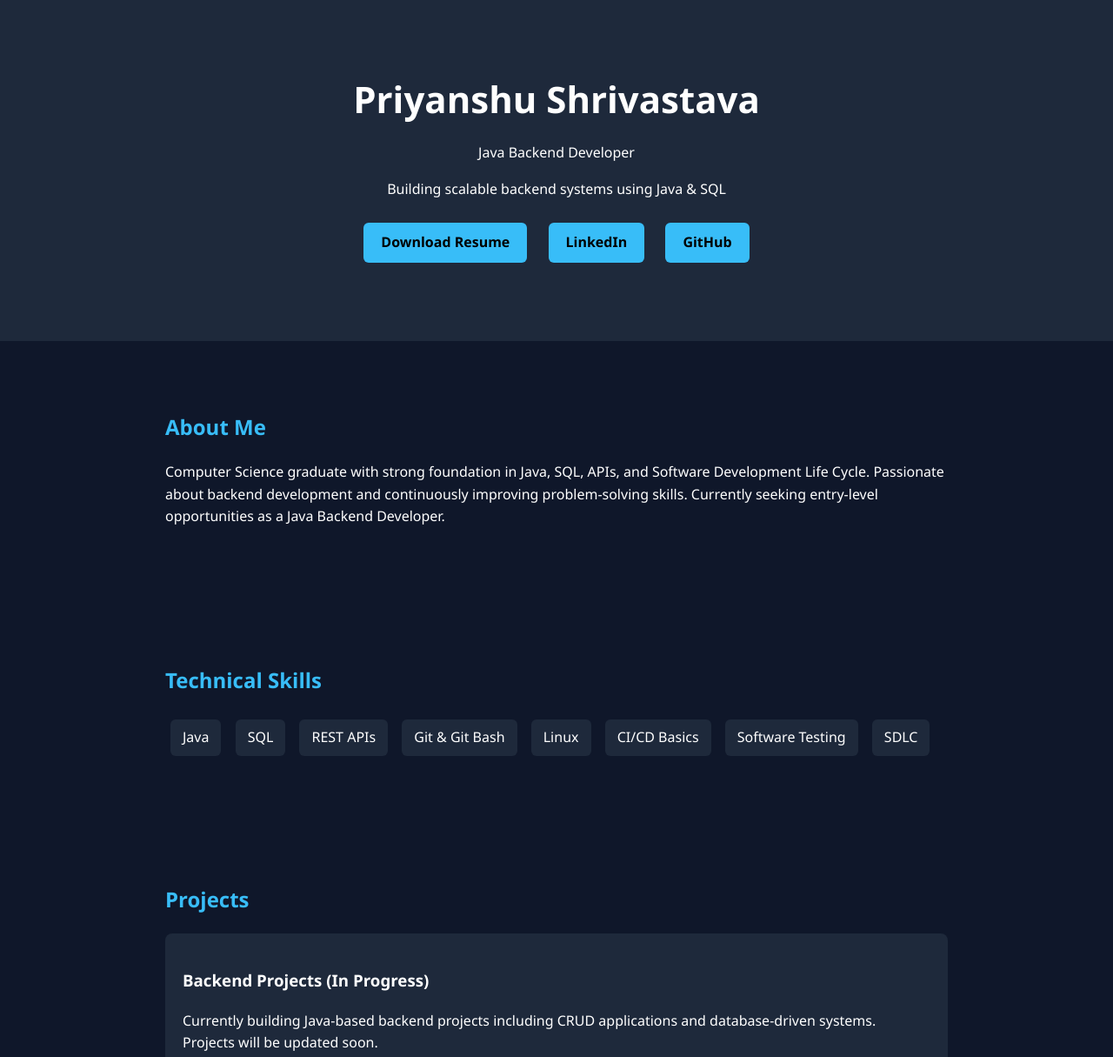
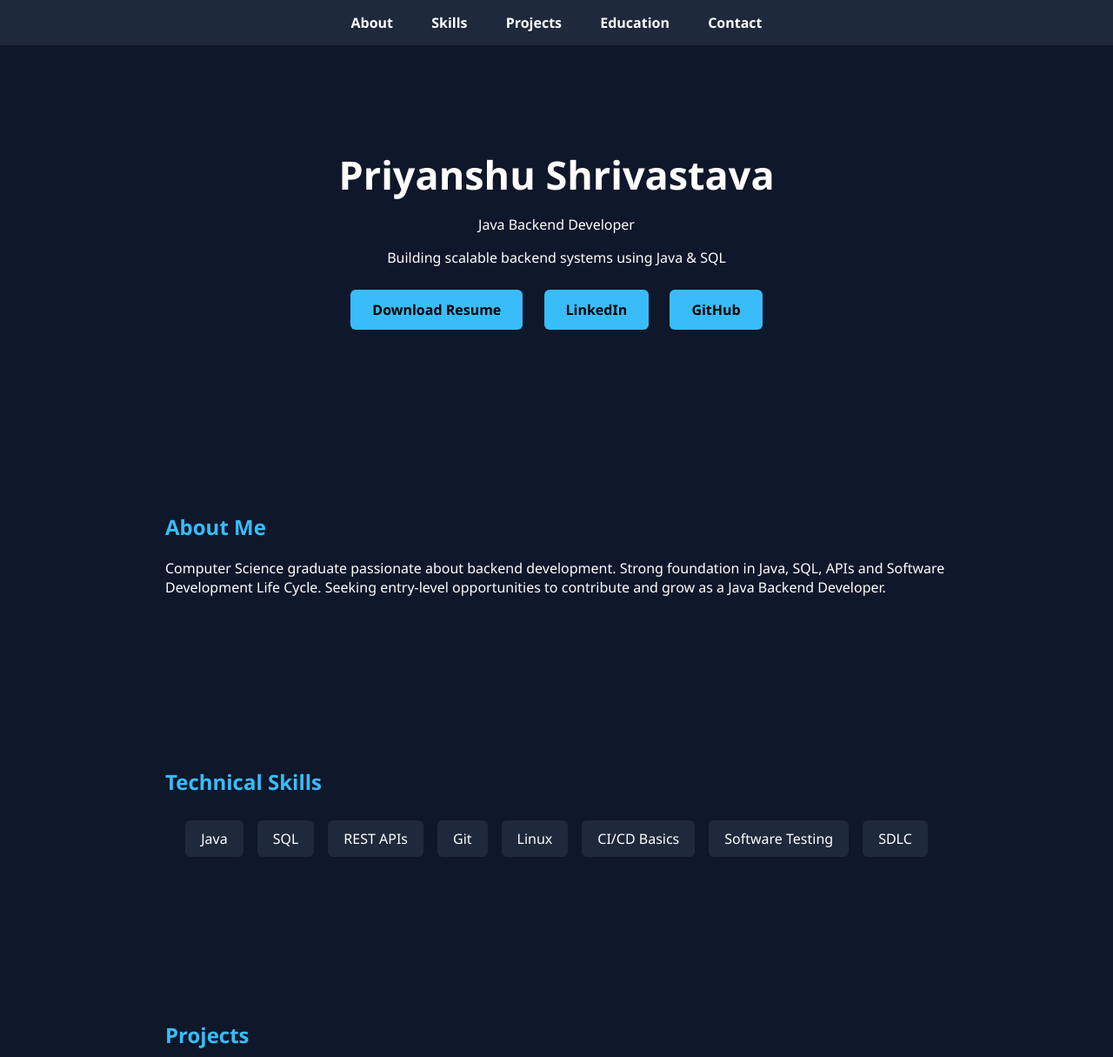
Before and after one commit to Priyanshu1290/Priyanshu-Portfolio, a plain HTML site: page index.html in a window 1280 px wide. Shown: the top 1215 px of the page at 87% size. Drawn offline with Linux system fonts and the light colour scheme.

Commit message:
Modern portfolio design upgrade

```diff
--- a/index.html
+++ b/index.html
@@ -4,28 +4,62 @@
 <title>Priyanshu Shrivastava | Java Backend Developer</title>
 <meta name="viewport" content="width=device-width, initial-scale=1.0">
 <style>
+
+html{
+scroll-behavior:smooth;
+}
+
 body{
 margin:0;
 font-family: 'Segoe UI', sans-serif;
 background:#0f172a;
 color:white;
-line-height:1.6;
 }
+
+nav{
+position:fixed;
+width:100%;
+background:#1e293b;
+padding:15px 0;
+text-align:center;
+z-index:1000;
+}
+
+nav a{
+color:white;
+margin:0 20px;
+text-decoration:none;
+font-weight:bold;
+}
+
+nav a:hover{
+color:#38bdf8;
+}
+
 header{
+padding:140px 20px 100px;
+text-align:center;
+}
+
+h1{
+font-size:45px;
+margin-bottom:10px;
+}
+
+h2{
+color:#38bdf8;
+margin-bottom:20px;
+}
+
+section{
 padding:80px 20px;
-text-align:center;
-background:#1e293b;
-}
-h1{font-size:42px;margin:0;}
-h2{color:#38bdf8;margin-bottom:20px;}
-section{
-padding:60px 20px;
 max-width:900px;
 margin:auto;
 }
+
 .btn{
 display:inline-block;
-padding:10px 20px;
+padding:12px 25px;
 margin:10px;
 background:#38bdf8;
 color:black;
@@ -34,56 +68,76 @@ border-radius:6px;
 font-weight:bold;
 transition:0.3s;
 }
+
 .btn:hover{
 background:white;
 }
+
+.skills{
+display:flex;
+flex-wrap:wrap;
+justify-content:center;
+}
+
 .skills span{
-display:inline-block;
 background:#1e293b;
-padding:8px 14px;
-margin:6px;
+padding:10px 18px;
+margin:8px;
 border-radius:6px;
 }
+
 .card{
 background:#1e293b;
-padding:20px;
+padding:25px;
 border-radius:8px;
-margin-bottom:20px;
+margin-bottom:25px;
 }
+
 footer{
 background:#1e293b;
 text-align:center;
 padding:20px;
 }
+
 </style>
 </head>
+
 <body>
+
+<nav>
+<a href="#about">About</a>
+<a href="#skills">Skills</a>
+<a href="#projects">Projects</a>
+<a href="#education">Education</a>
+<a href="#contact">Contact</a>
+</nav>
 
 <header>
 <h1>Priyanshu Shrivastava</h1>
 <p>Java Backend Developer</p>
 <p>Building scalable backend systems using Java & SQL</p>
+
 <a href="Priyanshu_Resume.pdf" class="btn">Download Resume</a>
 <a href="http://www.linkedin.com/in/priyanshu-shri" class="btn">LinkedIn</a>
 <a href="https://github.com/Priyanshu1290" class="btn">GitHub</a>
 </header>
 
-<section>
+<section id="about">
 <h2>About Me</h2>
 <p>
-Computer Science graduate with strong foundation in Java, SQL, APIs, and Software Development Life Cycle.
-Passionate about backend development and continuously improving problem-solving skills.
-Currently seeking entry-level opportunities as a Java Backend Developer.
+Computer Science graduate passionate about backend development.
+Strong foundation in Java, SQL, APIs and Software Development Life Cycle.
+Seeking entry-level opportunities to contribute and grow as a Java Backend Developer.
 </p>
 </section>
 
-<section>
+<section id="skills">
 <h2>Technical Skills</h2>
 <div class="skills">
 <span>Java</span>
 <span>SQL</span>
 <span>REST APIs</span>
-<span>Git & Git Bash</span>
+<span>Git</span>
 <span>Linux</span>
 <span>CI/CD Basics</span>
 <span>Software Testing</span>
@@ -91,34 +145,30 @@ Currently seeking entry-level opportunities as a Java Backend Developer.
 </div>
 </section>
 
-<section>
+<section id="projects">
 <h2>Projects</h2>
-
 <div class="card">
 <h3>Backend Projects (In Progress)</h3>
 <p>
-Currently building Java-based backend projects including CRUD applications
-and database-driven systems. Projects will be updated soon.
+Currently building Java-based CRUD applications and database-driven systems.
+Projects will be updated soon.
 </p>
 </div>
-
 </section>
 
-<section>
+<section id="education">
 <h2>Education</h2>
 <div class="card">
 <p><strong>Bachelor of Engineering (Computer Science)</strong></p>
 <p>Dr. Bhimrao Ambedkar University, Agra</p>
-<p>CGPA: 7.12 | Graduated 2025</p>
+<p>CGPA: 7.12 | 2025 Graduate</p>
 </div>
 </section>
 
-<section>
-<h2>Internship & Training</h2>
-<div class="card">
-<p>Completed Online Ethical Hacking Training (Internshala)</p>
-<p>Completed Online Internship Program</p>
-</div>
+<section id="contact">
+<h2>Contact</h2>
+<p>Email: priyanshu125590@gmail.com</p>
+<p>Phone: 8827853572</p>
 </section>
 
 <footer>
```
